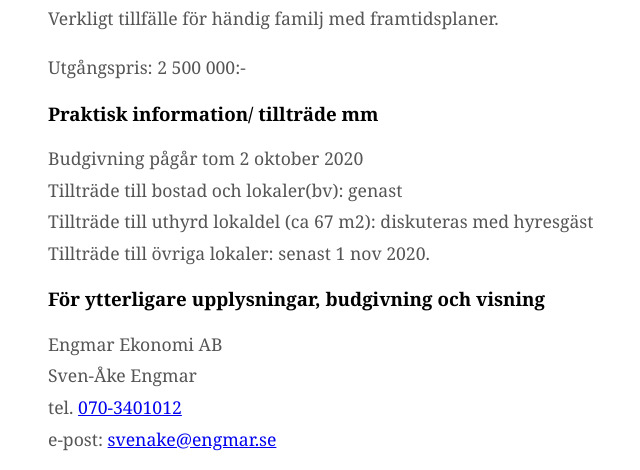
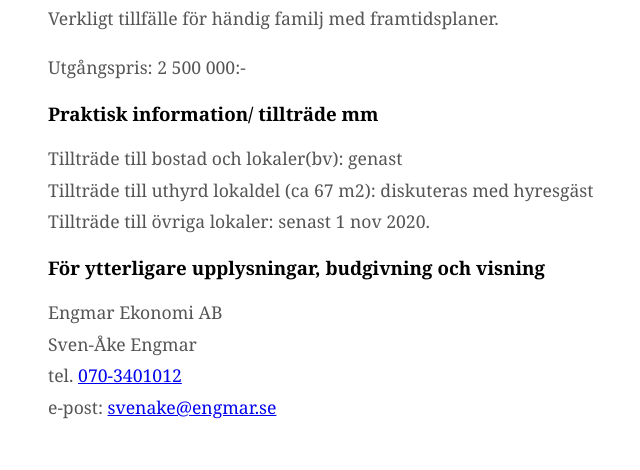
Before and after one commit to Dodsaren/for-sale-klovsjo, a plain HTML site: page index.html in a window 1280 px wide. Shown: the part 1007-1477 px from the top of the page, without its empty margins (58-698 px from the left). Drawn offline with nearby package versions, Linux system fonts and the light colour scheme.

Commit message:
Bidding period over

```diff
--- a/index.html
+++ b/index.html
@@ -133,7 +133,6 @@
               <p class="paragraph font">Utgångspris: 2 500 000:-</p>
               <h3 class="font">Praktisk information/ tillträde mm</h3>
               <ul class="list2">
-                <li>Budgivning pågår tom 2 oktober 2020</li>
                 <li>Tillträde till bostad och lokaler(bv): genast</li>
                 <li>
                   Tillträde till uthyrd lokaldel (ca 67 m2): diskuteras med
```
